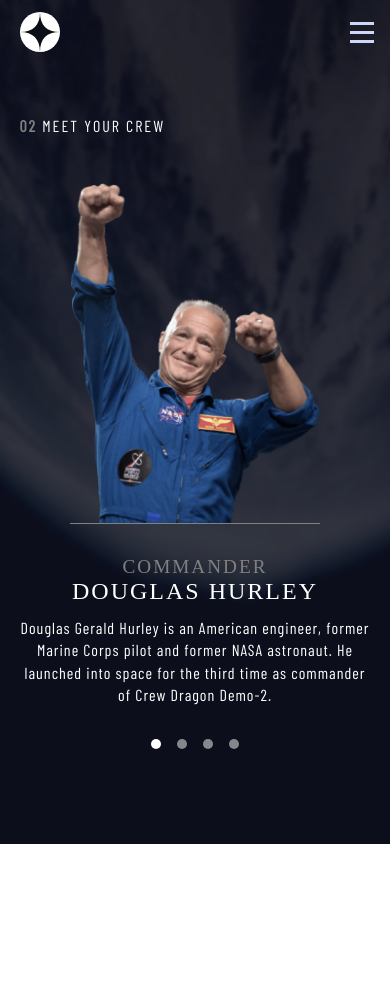
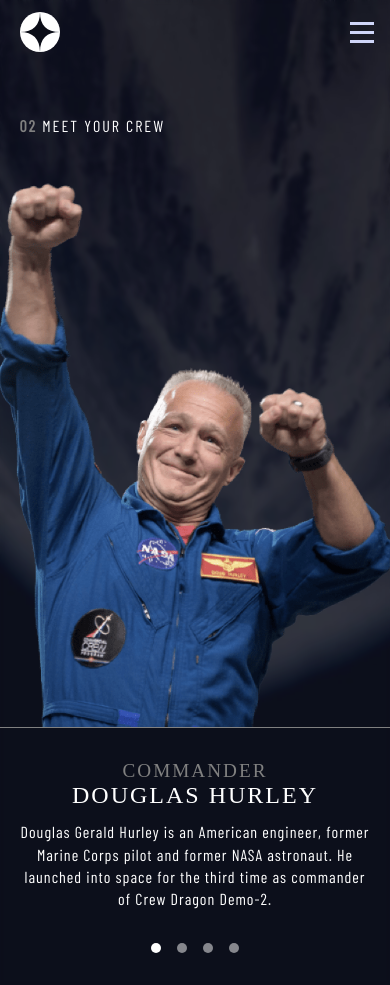
Before and after one commit to huongw/space-tourism, a React (Create React App) app: page /crew in a window 390 px wide. Shown: the top 985 px of the page. Before the commit the page ends 844 px from the top, so only its background shows below. Built offline with nearby package versions, Linux system fonts and the light colour scheme; a web font is replaced by a local one.

Commit message:
add image placeholder

```diff
--- a/src/App.css
+++ b/src/App.css
@@ -42,6 +42,11 @@
 
 .img-wrapper {
   margin-top: 3em;
+  display: flex;
+  align-items: center;
+  justify-content: center;
+  width: 600px;
+  flex: 1;
 }
 
 span.bold {
@@ -64,6 +69,7 @@
   z-index: -1;
   background-repeat: round;
   background-size: cover;
+  background-color: #000;
 }
 
 @media only screen and (max-width: 400px) {
@@ -80,6 +86,6 @@
   }
 
   .img-wrapper {
-    max-width: 200px;
+    width: 200px;
   }
 }
--- a/src/components/Crew/Crew.css
+++ b/src/components/Crew/Crew.css
@@ -14,7 +14,12 @@
 }
 
 .crew .img-wrapper {
-  min-width: 600px;
+  width: 600px;
+}
+
+.crew img {
+  max-width: 600px;
+  min-width: 400px;
 }
 
 .crew .content h1 {
@@ -89,8 +94,7 @@
   }
 
   .crew .img-wrapper {
-    max-width: 400px;
-    min-width: auto;
+    width: 400px;
   }
 
   .crew img {
@@ -127,6 +131,6 @@
 
   .crew .img-wrapper {
     flex: initial;
-    max-width: 250px;
+    width: 250px;
   }
 }
--- a/src/components/Destination/Destination.css
+++ b/src/components/Destination/Destination.css
@@ -7,15 +7,9 @@
   min-height: 60vh;
 }
 
-.img-wrapper {
-  display: flex;
-  align-items: center;
+.planet-container img {
   max-width: 600px;
   min-width: 400px;
-  flex: 1;
-}
-
-img {
   width: 100%;
 }
 
@@ -102,9 +96,6 @@
   .dist-travel {
     margin-top: 1em;
   }
-  .img-wrapper {
-    min-width: auto;
-  }
 }
 
 @media only screen and (max-width: 400px) {
--- a/src/components/Technology/Tech.css
+++ b/src/components/Technology/Tech.css
@@ -92,8 +92,8 @@
   }
 
   .tech .img-wrapper {
-    max-width: 400px;
-    min-width: auto;
+    width: 400px;
+    flex: initial;
   }
 
   .tech img {
@@ -109,10 +109,6 @@
     width: 60px;
     height: 60px;
     font-size: 1.2em;
-  }
-
-  .tech .img-wrapper {
-    flex: initial;
   }
 }
 
@@ -133,7 +129,7 @@
     font-size: 1.5em;
   }
   .tech .content h3 {
-    font-size: .9em;
+    font-size: 0.9em;
   }
 
   .tech .content p {
@@ -143,6 +139,6 @@
   }
 
   .tech .img-wrapper {
-    max-width: 250px;
+    width: 250px;
   }
 }
```
